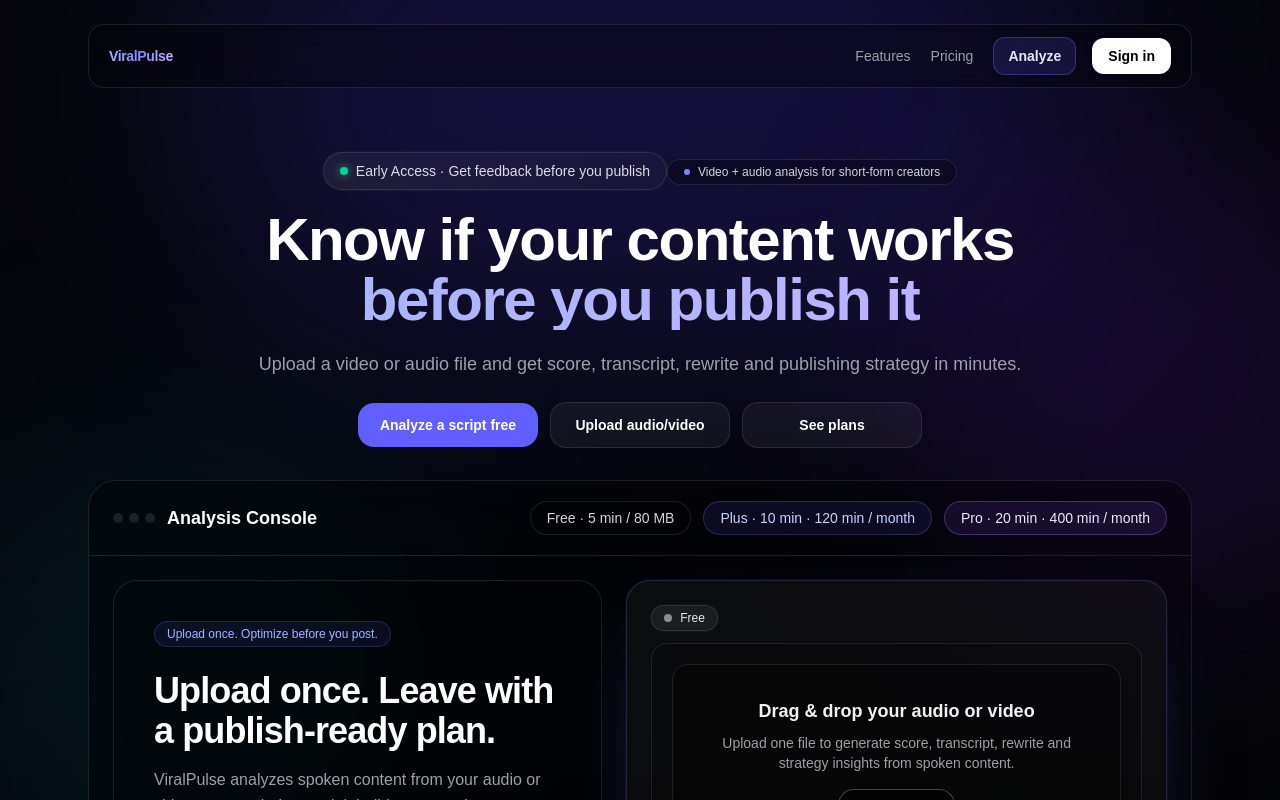
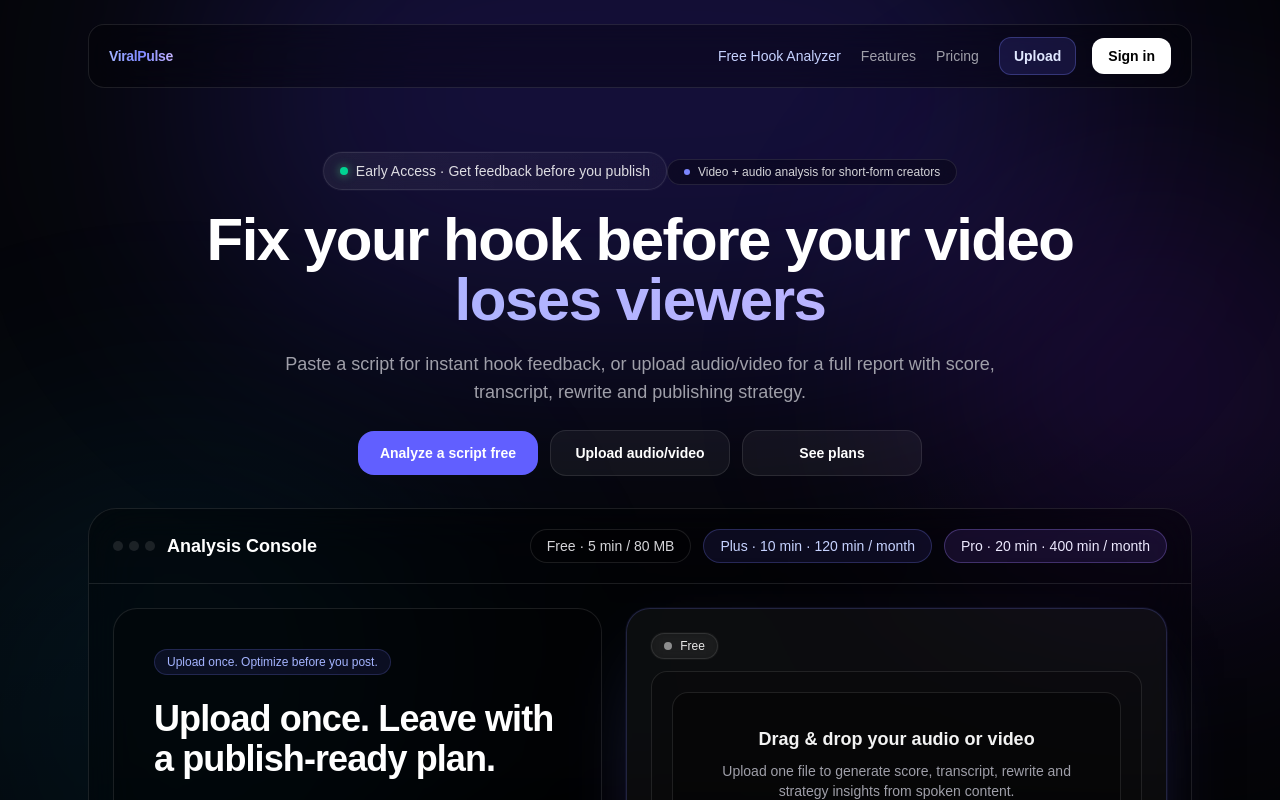
Before and after one commit to nicolaslezard-sketch/viralpulse, a Next.js app: page / in a window 1280 px wide. Shown: the top 800 px of the page. Built offline with nearby package versions, Linux system fonts and the light colour scheme; no server answers.

Commit message:
Surface hook analyzer across site

```diff
--- a/src/app/page.tsx
+++ b/src/app/page.tsx
@@ -34,17 +34,15 @@
         </div>
 
         <h1 className="mt-5 text-4xl font-extrabold tracking-tight sm:text-5xl md:text-6xl">
-          Know if your content works{" "}
+          Fix your hook before your video{" "}
           <span className="block bg-linear-to-r from-indigo-300 to-violet-300 bg-clip-text text-transparent">
-            before you publish it
+            loses viewers
           </span>
         </h1>
 
         <p className="mx-auto mt-5 max-w-3xl text-base text-zinc-400 sm:text-lg">
-          <p className="mx-auto mt-5 max-w-3xl text-base text-zinc-400 sm:text-lg">
-            Upload a video or audio file and get score, transcript, rewrite and
-            publishing strategy in minutes.
-          </p>
+          Paste a script for instant hook feedback, or upload audio/video for a
+          full report with score, transcript, rewrite and publishing strategy.
         </p>
 
         <div className="mt-6 flex flex-col items-center justify-center gap-3 sm:flex-row">
--- a/src/app/sitemap.ts
+++ b/src/app/sitemap.ts
@@ -9,6 +9,12 @@
       lastModified: new Date(),
       changeFrequency: "weekly",
       priority: 1,
+    },
+    {
+      url: `${baseUrl}/tools/hook-analyzer`,
+      lastModified: new Date(),
+      changeFrequency: "weekly",
+      priority: 0.95,
     },
     {
       url: `${baseUrl}/podcast-clip-analyzer`,
@@ -28,5 +34,11 @@
       changeFrequency: "weekly",
       priority: 0.9,
     },
+    {
+      url: `${baseUrl}/pricing`,
+      lastModified: new Date(),
+      changeFrequency: "monthly",
+      priority: 0.7,
+    },
   ];
 }
--- a/src/components/Header.tsx
+++ b/src/components/Header.tsx
@@ -46,7 +46,7 @@
 
           <div className="flex items-center gap-2">
             <Link
-              href="/#analyze"
+              href="/tools/hook-analyzer"
               className="
                 inline-flex flex-1 items-center justify-center rounded-xl
                 border border-indigo-400/35 bg-indigo-500/20
@@ -54,7 +54,7 @@
                 transition hover:border-indigo-300/50 hover:bg-indigo-500/30
               "
             >
-              Analyze now
+              Hook Analyzer
             </Link>
 
             <Link
@@ -86,6 +86,13 @@
           <div className="flex items-center gap-4">
             <nav className="flex items-center gap-5">
               <Link
+                href="/tools/hook-analyzer"
+                className="text-sm font-medium text-indigo-200 transition hover:text-white"
+              >
+                Free Hook Analyzer
+              </Link>
+
+              <Link
                 href="/#features"
                 className="text-sm text-zinc-400 transition hover:text-white"
               >
@@ -108,7 +115,7 @@
                   transition hover:border-indigo-300/50 hover:bg-indigo-500/25 hover:text-white
                 "
               >
-                Analyze
+                Upload
               </Link>
             </nav>
 
```
